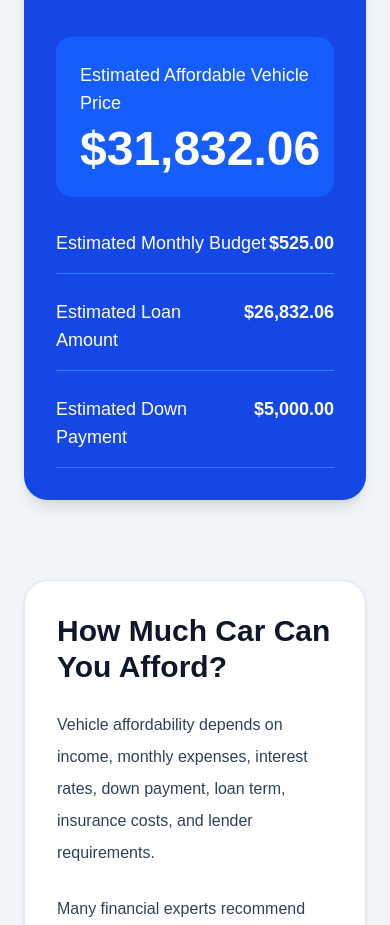
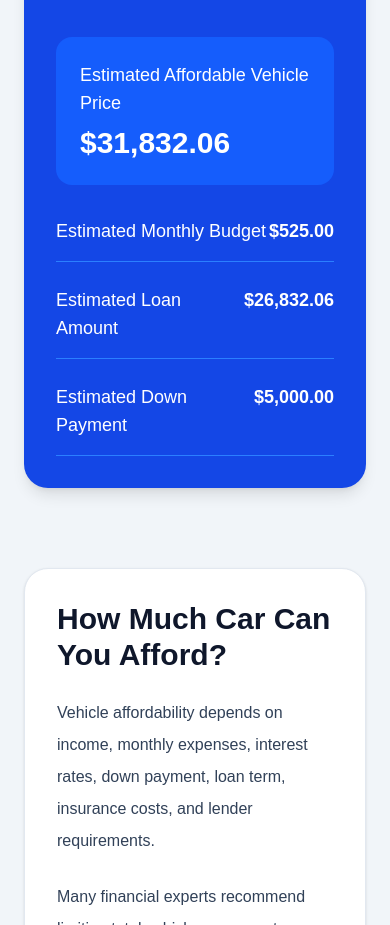
Before and after one commit to 39jorgegonzalez-lab/myloanpreview, a Next.js app: page /car-affordability-calculator in a window 390 px wide. Shown: the part 1420-2345 px from the top of the page. Built offline with nearby package versions, Linux system fonts and the light colour scheme.

Commit message:
Improve mobile sizing for car affordability result

```diff
--- a/app/car-affordability-calculator/page.tsx
+++ b/app/car-affordability-calculator/page.tsx
@@ -160,7 +160,7 @@ export default function CarAffordabilityCalculator() {
               Estimated Affordable Vehicle Price
             </p>
 
-            <h3 className="text-5xl font-bold">
+            <h3 className="text-3xl sm:text-4xl md:text-5xl font-bold break-words">
   {money(
     isFinite(estimatedVehiclePrice)
       ? estimatedVehiclePrice
```
Lines whose indentation alone changed are shown as unchanged.
